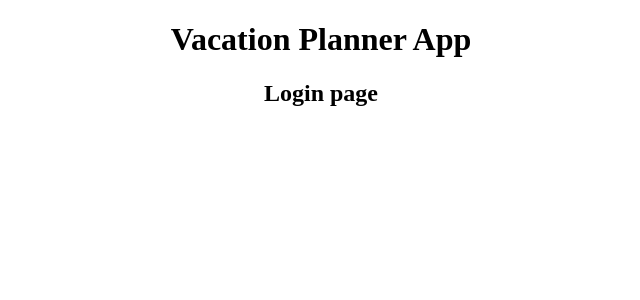
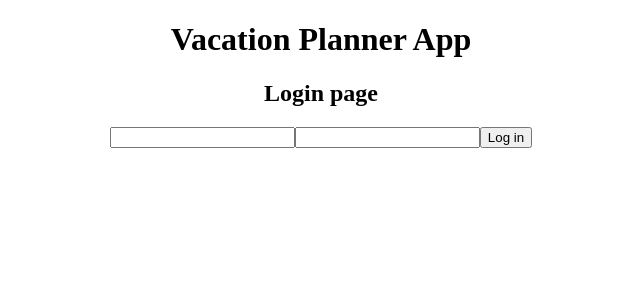
Before and after one commit to BuildWeekVacationPlanner/FRONTEND-UNIT3, a React (Create React App) app in the folder vacation-planner/: page / in a window 1280 px wide. Shown: the top 300 px of the page, without its empty margins (319-959 px from the left). Built offline with nearby package versions, Linux system fonts and the light colour scheme.

Commit message:
PrivateRoute established

```diff
--- a/vacation-planner/src/App.js
+++ b/vacation-planner/src/App.js
@@ -4,6 +4,7 @@ import { Route } from "react-router-dom";
 
 import Login from "./components/Login";
 import Signup from "./components/Signup";
+import { PrivateRoute } from "./components/PrivateRoute";
 import VacationPlan from "./components/VacationPlan";
 import Vacations from "./components/Vacations";
 
@@ -13,8 +14,8 @@ function App() {
       <h1>Vacation Planner App</h1>
       <Route exact path="/" component={Login} />
       <Route exact path="/signup" component={Signup} />
-      <Route path="/vacation" component={Vacations}/>
-      <Route path="/myvacation" component={VacationPlan}/>
+      <PrivateRoute path="/vacation" component={Vacations}/>
+      <PrivateRoute path="/myvacation" component={VacationPlan}/>
     </div>
   );
 }
--- a/vacation-planner/src/components/Login.js
+++ b/vacation-planner/src/components/Login.js
@@ -1,8 +1,44 @@
-import React from "react";
+import React, { useState} from "react";
 
-const Login = () => {
+import axios from "axios";
+
+const Login = props => {
+
+    const [ returningUser, setReturningUser ] = useState({ username: "", password: ""});
+
+    const handleReturningUser = e => {
+        setReturningUser({...returningUser, [e.target.name]: e.target.value})
+    }
+
+    const submitReturningUser = (e, creds) => {
+        e.preventDefault();
+        axios.post("https://bw-vacation-planner.herokuapp.com/api/auth/login", creds)
+            .then(res => {
+                console.log("It worked!");
+                props.history.push("/vacation");
+                localStorage.setItem("token", res.data.token);
+                console.log(res.data.token);
+            })
+            .catch(err => console.log(err));
+    }
+
     return (
+        <div>
         <h2>Login page</h2>
+        <form onSubmit={(e) => submitReturningUser(e, returningUser)}>
+            <input
+                name="username"
+                value={returningUser.username}
+                onChange={handleReturningUser}
+            />
+            <input
+                name="password"
+                value={returningUser.password}
+                onChange={handleReturningUser}
+            />
+            <button>Log in</button>
+        </form>
+        </div>
     );
 }
 
--- a/vacation-planner/src/components/PrivateRoute.js
+++ b/vacation-planner/src/components/PrivateRoute.js
@@ -1,7 +1,7 @@
 import React from "react";
 import { Route, Redirect } from "react-router-dom";
 
-const PrivateRoute = ({ component: Component, ...rest}) => {
+export const PrivateRoute = ({ component: Component, ...rest}) => {
     return (
         <Route
         {...rest}
--- a/vacation-planner/src/components/Signup.js
+++ b/vacation-planner/src/components/Signup.js
@@ -1,7 +1,7 @@
 import React, { useState } from "react";
 import { Link } from "react-router-dom";
 
-import { axiosWithAuth } from "../utils/axiosWithAuth";
+import axios from "axios";
 
 const Signup = props => {
 
@@ -18,17 +18,13 @@ const Signup = props => {
     const submitInfo = (event, creds) => {
         event.preventDefault();
         console.log(newUser);
-        axiosWithAuth().post("/auth/register", creds)
+        axios.post("https://bw-vacation-planner.herokuapp.com/api/auth/register", creds)
             .then(res => {
-                console.log("It worked!!!");
                 props.history.push("/");
-
             })
             .catch(err => console.log(err));
 
     }
-
-
 
 
 
--- a/vacation-planner/src/components/VacationPlan.js
+++ b/vacation-planner/src/components/VacationPlan.js
@@ -1,4 +1,6 @@
 import React, { useState } from "react";
+
+
 
 const VacationPlan = () => {
     let [ friends, setFriends ] = useState("");
```
